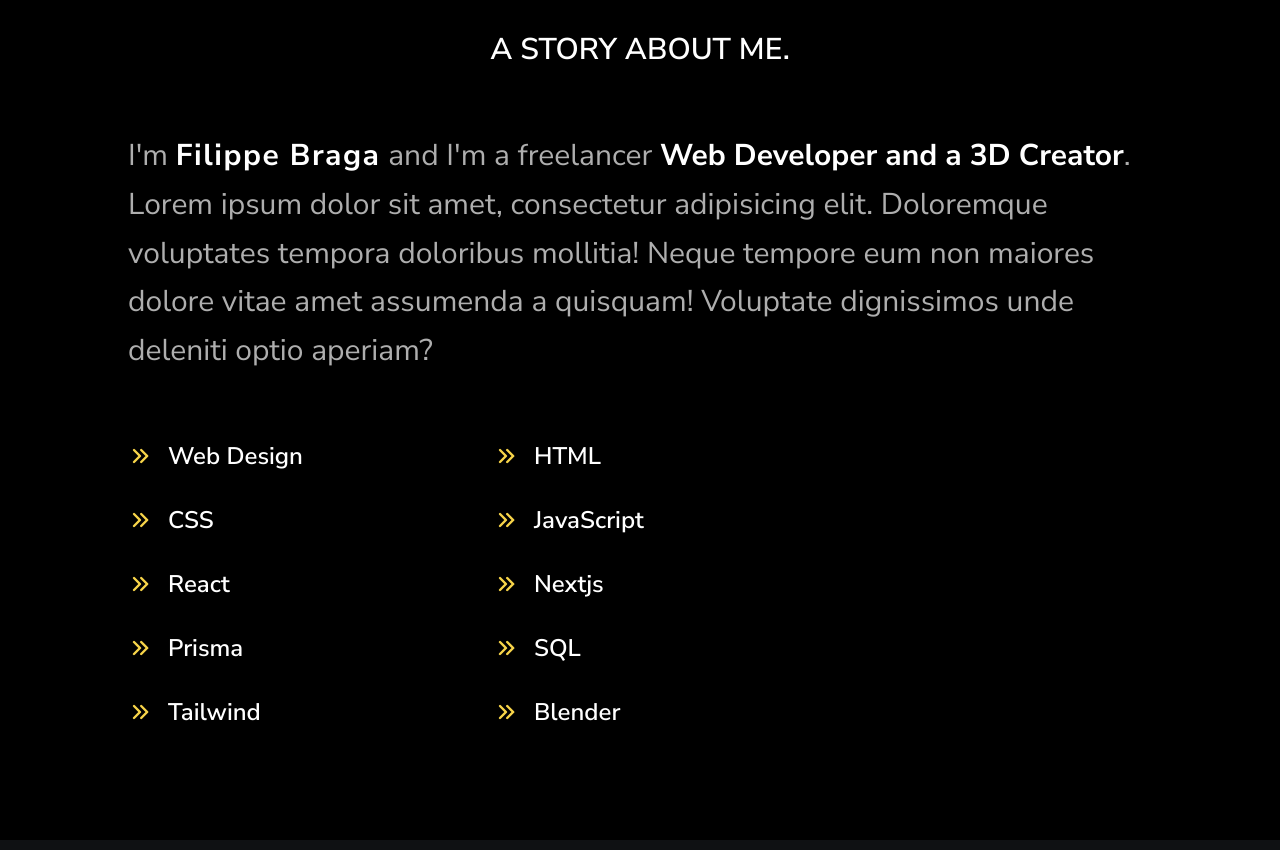
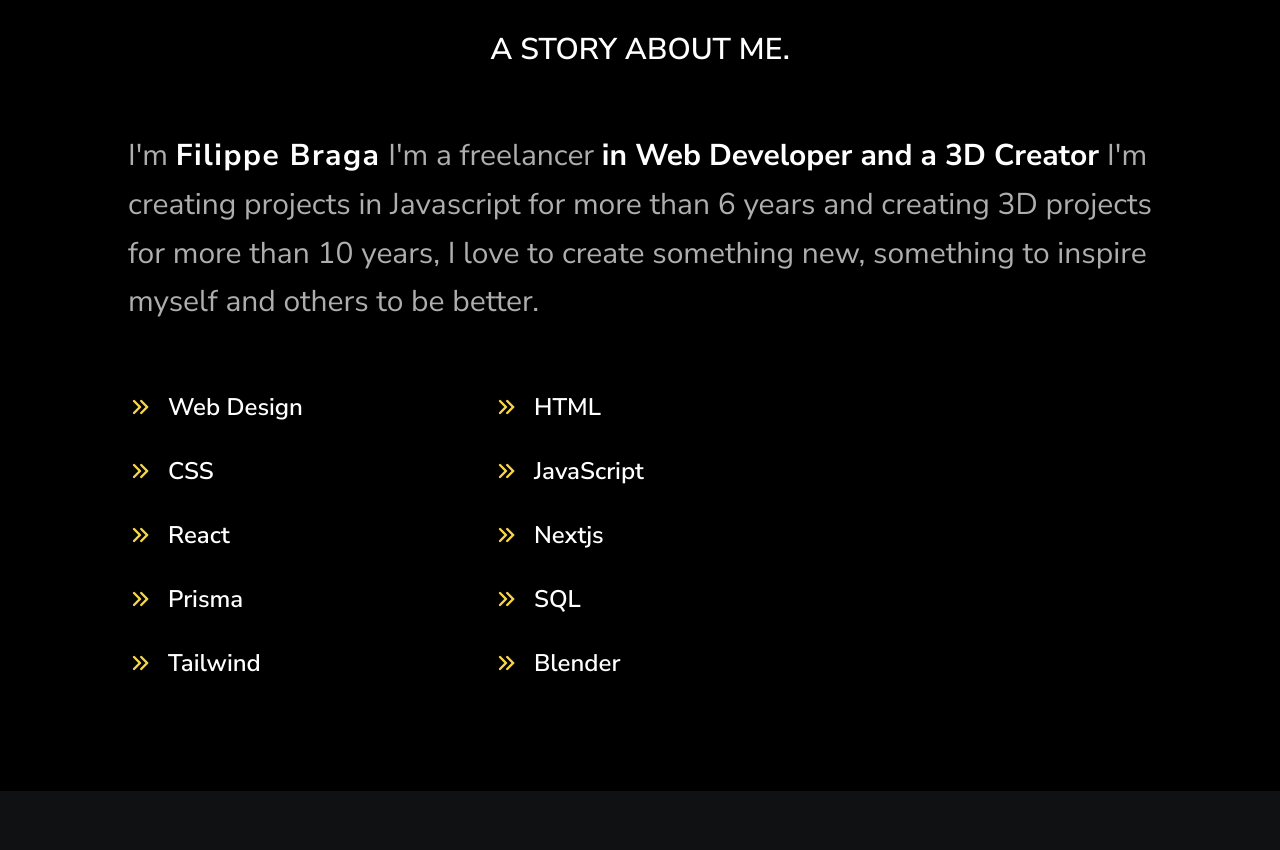
Before and after one commit to filippebr/personal-portfolio, a Next.js app: page / in a window 1280 px wide. Shown: the part 880-1730 px from the top of the page. Built offline with nearby package versions, Linux system fonts and the light colour scheme.

Commit message:
story and guard clause contact

```diff
--- a/src/components/AboutMe.tsx
+++ b/src/components/AboutMe.tsx
@@ -15,14 +15,14 @@ function AboutMe() {
           <span className="font-bold tracking-wider text-white">
             Filippe Braga
           </span>{' '}
-          and I&apos;m a freelancer{' '}
+          I&apos;m a freelancer{' '}
           <span className="font-bold text-white">
-            Web Developer and a 3D Creator
+            in Web Developer and a 3D Creator{' '}
           </span>
-          . Lorem ipsum dolor sit amet, consectetur adipisicing elit. Doloremque
-          voluptates tempora doloribus mollitia! Neque tempore eum non maiores
-          dolore vitae amet assumenda a quisquam! Voluptate dignissimos unde
-          deleniti optio aperiam?
+          I'm creating projects in Javascript for more than 6 years
+          and creating 3D projects for more than 10 years, I love
+          to create something new, something to inspire myself and
+          others to be better.
         </p>
         <div className="w-[700px] grid grid-cols-1 md:grid-cols-2 gap-8">
           <AboutList title="Web Design" />
--- a/src/components/Contact.tsx
+++ b/src/components/Contact.tsx
@@ -11,19 +11,26 @@ function Contact() {
   const [successMsg, setSuccessMsg] = useState('')
 
   const handleSubmit = (e: FormEvent<HTMLButtonElement>) => {
-    e.preventDefault()
-    if (username === '') {
-      setErrMsg('Enter your Name')
-    } else if (email === '') {
-      setErrMsg('Enter your Emails')
-    } else if (message === '') {
-      setErrMsg('Enter your Messages')
-    } else {
-      setSuccessMsg(
-        `Hello dear ${username}, thank you for your Messages. Additional Information will send to you shortly via your email at ${email}`,
-      )
+    e.preventDefault();
+
+    if (!username) {
+      setErrMsg('Please enter your name.');
+      return;
     }
-  }
+
+    if (!email) {
+      setErrMsg('Please enter your email.');
+      return;
+    }
+
+    if (!message) {
+      setErrMsg('Please enter your message.');
+      return;
+    }
+
+    const successMessage = `Hello dear ${username}, thank you for your message. Additional information will be sent to you shortly via your email at ${email}.`;
+    setSuccessMsg(successMessage);
+  };
   return (
     <section
       id="contact"
```
